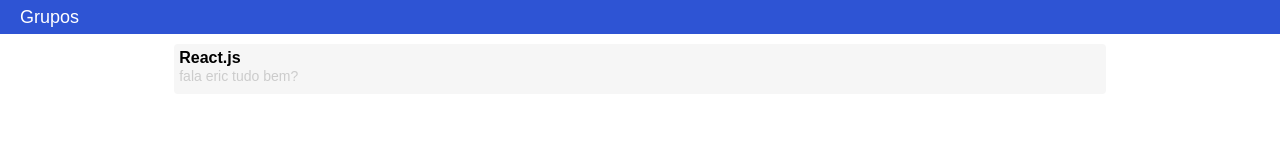
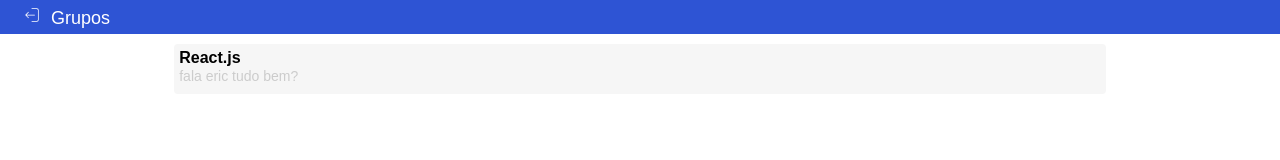
Before and after one commit to EricPereira234/HeyGrupos, a React (Create React App) app in the folder heygrupos/: page / in a window 1280 px wide. Shown: the top 160 px of the page. Built offline with nearby package versions, Linux system fonts and the light colour scheme; some icons are missing.

Commit message:
finalizando a tela de login

```diff
--- a/heygrupos/package.json
+++ b/heygrupos/package.json
@@ -16,6 +16,7 @@
     "react-icons": "^4.12.0",
     "react-router-dom": "^6.21.0",
     "react-scripts": "5.0.1",
+    "react-toastify": "^9.1.3",
     "typescript": "^4.9.5",
     "web-vitals": "^2.1.4"
   },
--- a/heygrupos/src/index.tsx
+++ b/heygrupos/src/index.tsx
@@ -4,6 +4,9 @@ import './index.css';
 import router from './App';
 import reportWebVitals from './reportWebVitals';
 import { RouterProvider } from "react-router-dom";
+import { ToastContainer } from 'react-toastify';
+import 'react-toastify/dist/ReactToastify.css';
+
 
 
 const root = ReactDOM.createRoot(
@@ -11,6 +14,19 @@ const root = ReactDOM.createRoot(
 );
 root.render(
   <React.StrictMode>
+    <ToastContainer
+    position="top-right"
+    autoClose={5000}
+    hideProgressBar={false}
+    newestOnTop={false}
+    closeOnClick
+    rtl={false}
+    pauseOnFocusLoss
+    draggable
+    pauseOnHover
+    theme="colored"
+  />
+
     <RouterProvider router={router} />
   </React.StrictMode>
 );
--- a/heygrupos/src/pages/Signin/index.tsx
+++ b/heygrupos/src/pages/Signin/index.tsx
@@ -1,6 +1,7 @@
 import styles from "./login.module.css";
 import { useState } from "react";
 import { Link, useNavigate } from "react-router-dom";
+import { toast } from "react-toastify";
 
 import { auth, db } from '../../services/firebaseConection';
 import { signInWithEmailAndPassword } from 'firebase/auth';
@@ -9,10 +10,14 @@ import { doc, getDoc } from 'firebase/firestore';
 export default function Login() {
   const [email, setEmail] = useState<string>('');
   const [password, setPassword] = useState<string>('');
+  const [load, setLoad] = useState<boolean>(true);
   const navigate = useNavigate();
 
   async function SingIne(e: React.FormEvent<HTMLFormElement>) {
     e.preventDefault();
+
+    // torna false para alterar o nome do botão logar para carregando...
+    setLoad(false);
 
     try {
       const userCredential = await signInWithEmailAndPassword(auth, email, password);
@@ -29,7 +34,9 @@ export default function Login() {
       // Armazena os dados do usuário no localStorage
       localStorage.setItem('@heygrupos', JSON.stringify(userData));
 
-      console.log('Usuário logado com sucesso:', userData);
+      toast.success('Bem Vindo de volta '+userData.nome);
+
+      setLoad(true);
 
       // Redireciona para a página desejada após o login
       navigate('/');
@@ -56,7 +63,7 @@ export default function Login() {
             className={styles.inputsLogin}
             onChange={(e) => setPassword(e.target.value)}
           />
-          <button type="submit" className={styles.buttonLogin}>Entrar</button>
+          <button type="submit" className={styles.buttonLogin}>{load? 'Logar ': 'Carregando...'}</button>
           <Link to={'/siginup'}>Criar conta</Link>
         </form>
       </div>
--- a/heygrupos/src/pages/components/Header/header.module.css
+++ b/heygrupos/src/pages/components/Header/header.module.css
@@ -12,5 +12,14 @@
 }
 
 .titulo{
-    margin-left: 20px;
+    margin-left: 18px;
 }
+.titulo svg{
+    margin: 0 5px;
+    color: #fff;
+}
+
+.lupa{
+    margin-right: 20px;
+    color: #fff;
+}
--- a/heygrupos/src/pages/components/Header/index.tsx
+++ b/heygrupos/src/pages/components/Header/index.tsx
@@ -1,10 +1,14 @@
-import styles from "./header.module.css"
+import styles from "./header.module.css";
+import { FaMagnifyingGlass } from "react-icons/fa6";
+import { CiLogout } from "react-icons/ci";
+
 
 
 export default function Header(){
     return(
         <div className={styles.cardHeader} >
-          <div className={styles.titulo} > Grupos </div>
+          <div className={styles.titulo} ><CiLogout size={18} /> Grupos </div>
+          <FaMagnifyingGlass size={18}  className={styles.lupa} />
         </div>
     )
 }
```
Also changed, not shown: 1 other file (tests, documents, lock files or other folders).
